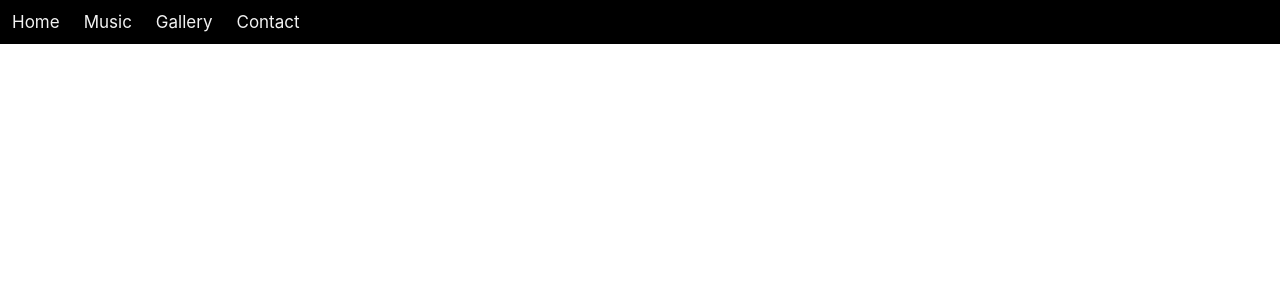
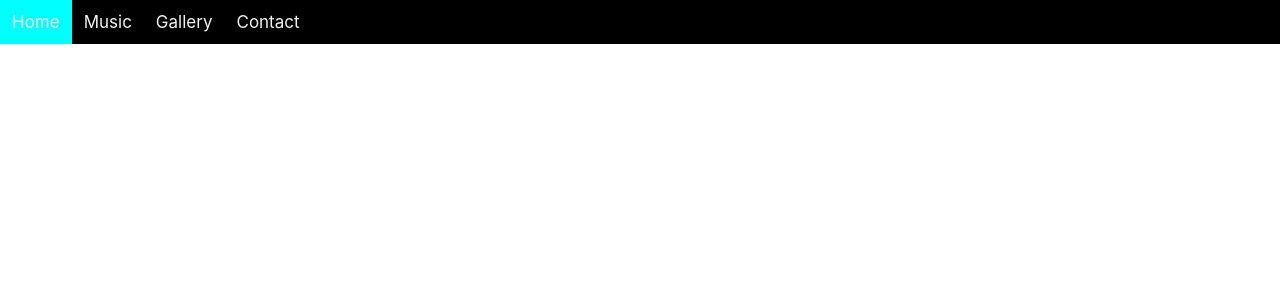
Before and after one commit to Duke1014/my-website, a React (Create React App) app: page / in a window 1280 px wide. Shown: the top 300 px of the page. Built offline with nearby package versions, Linux system fonts and the light colour scheme.

Commit message:
Nav bar hover bg added

```diff
--- a/src/App.css
+++ b/src/App.css
@@ -11,3 +11,7 @@
   text-decoration: none;
   font-size: 17px;
 }
+
+.nav-bar a:hover {
+  background-color: aqua;
+}
```
